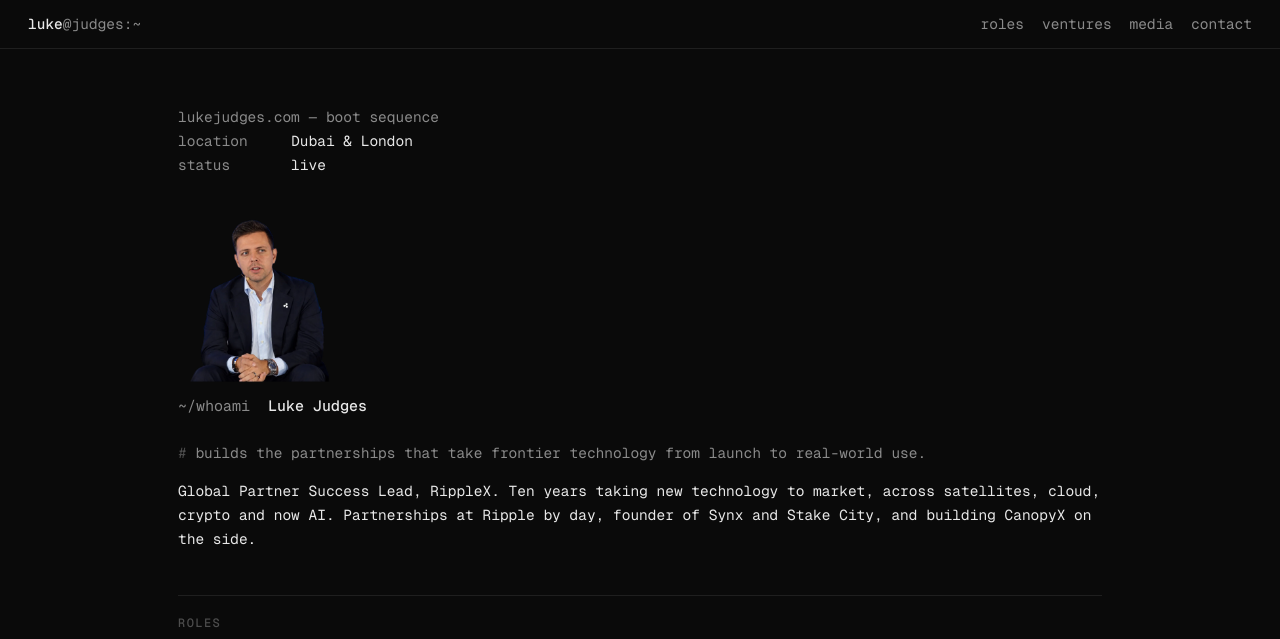
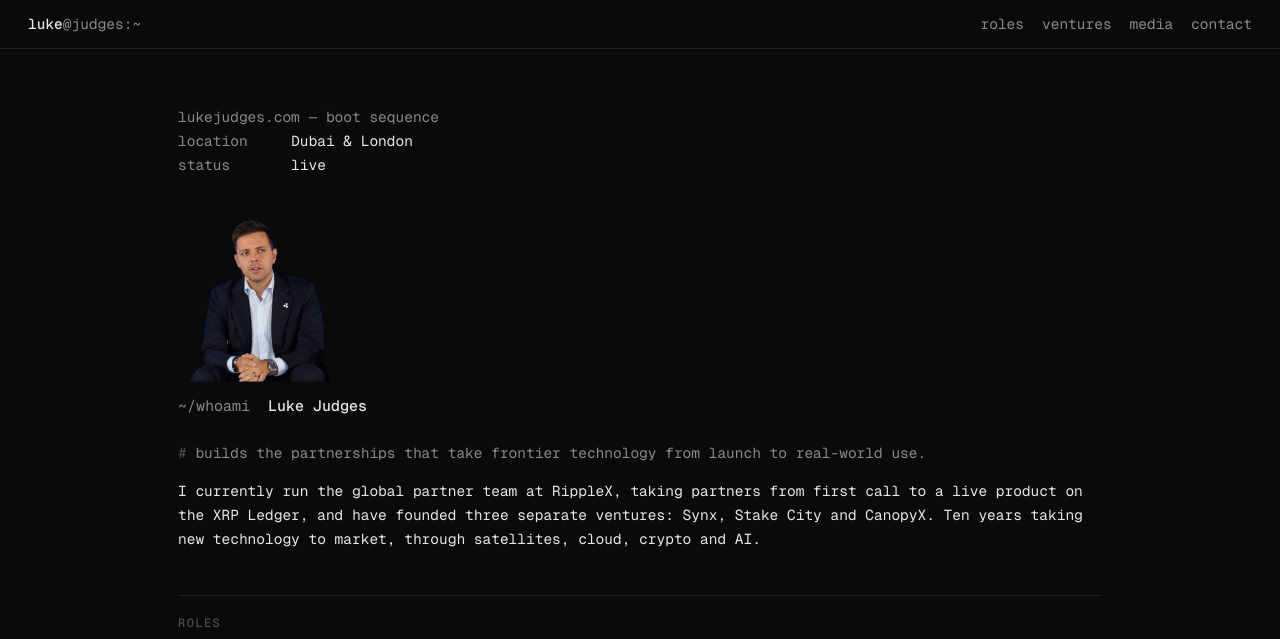
Before and after one commit to LJ-XRPL/personal-website, a plain HTML site: page index.html in a window 1280 px wide. Shown: the top 639 px of the page. Drawn offline with nearby package versions, Linux system fonts and the light colour scheme.

Commit message:
site: new intro paragraph
Leads with running the global partner team at RippleX, lists Synx, Stake City and CanopyX as founded ventures, and drops the 'now' before AI.

```diff
--- a/index.html
+++ b/index.html
@@ -631,7 +631,7 @@
 
   <div class="block">
     <p class="comment">builds the partnerships that take frontier technology from launch to real-world use.</p>
-    <p>Global Partner Success Lead, RippleX. Ten years taking new technology to market, across satellites, cloud, crypto and now AI. Partnerships at Ripple by day, founder of Synx and Stake City, and building CanopyX on the side.</p>
+    <p>I currently run the global partner team at RippleX, taking partners from first call to a live product on the XRP Ledger, and have founded three separate ventures: Synx, Stake City and CanopyX. Ten years taking new technology to market, through satellites, cloud, crypto and AI.</p>
   </div>
 
   <section id="roles">
```
